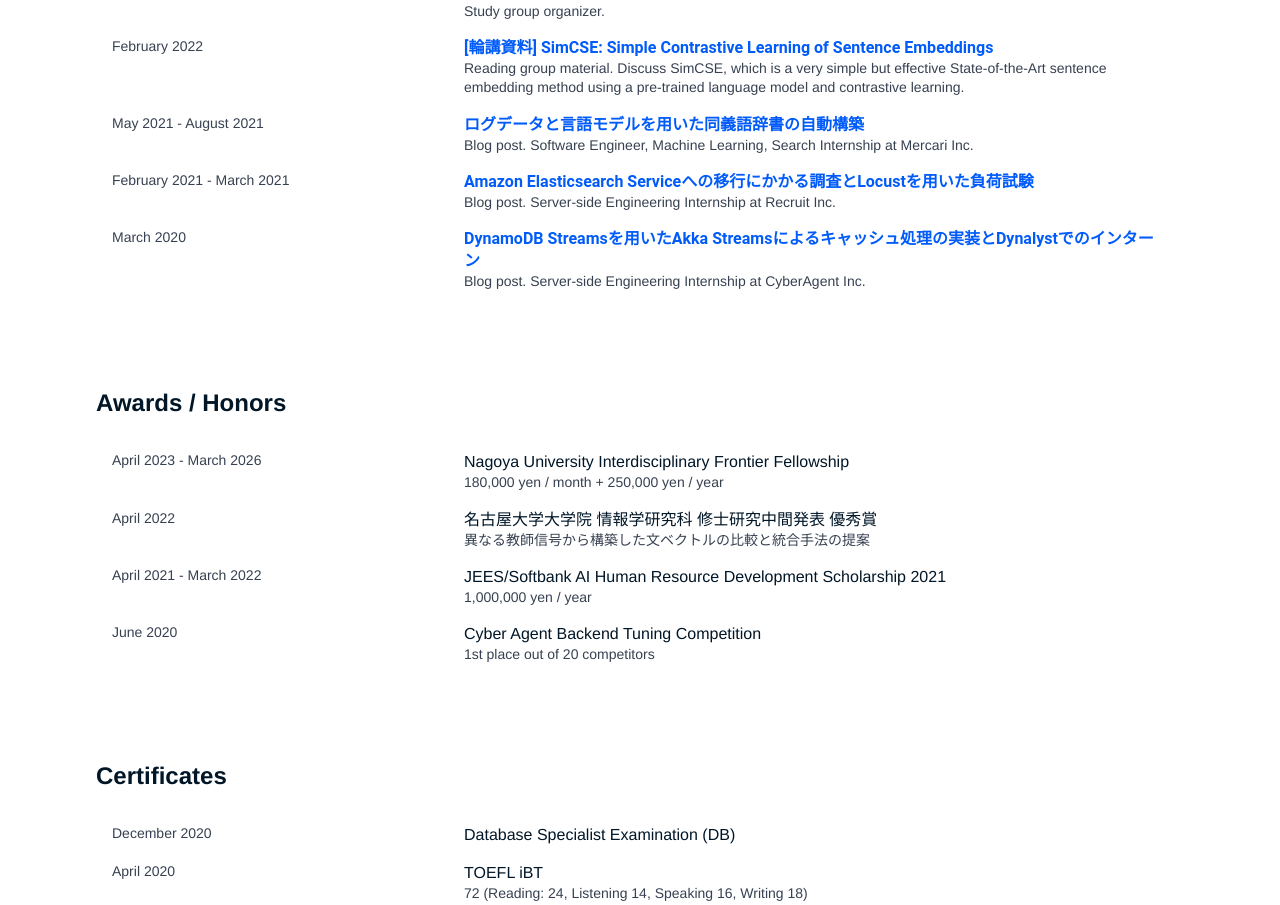
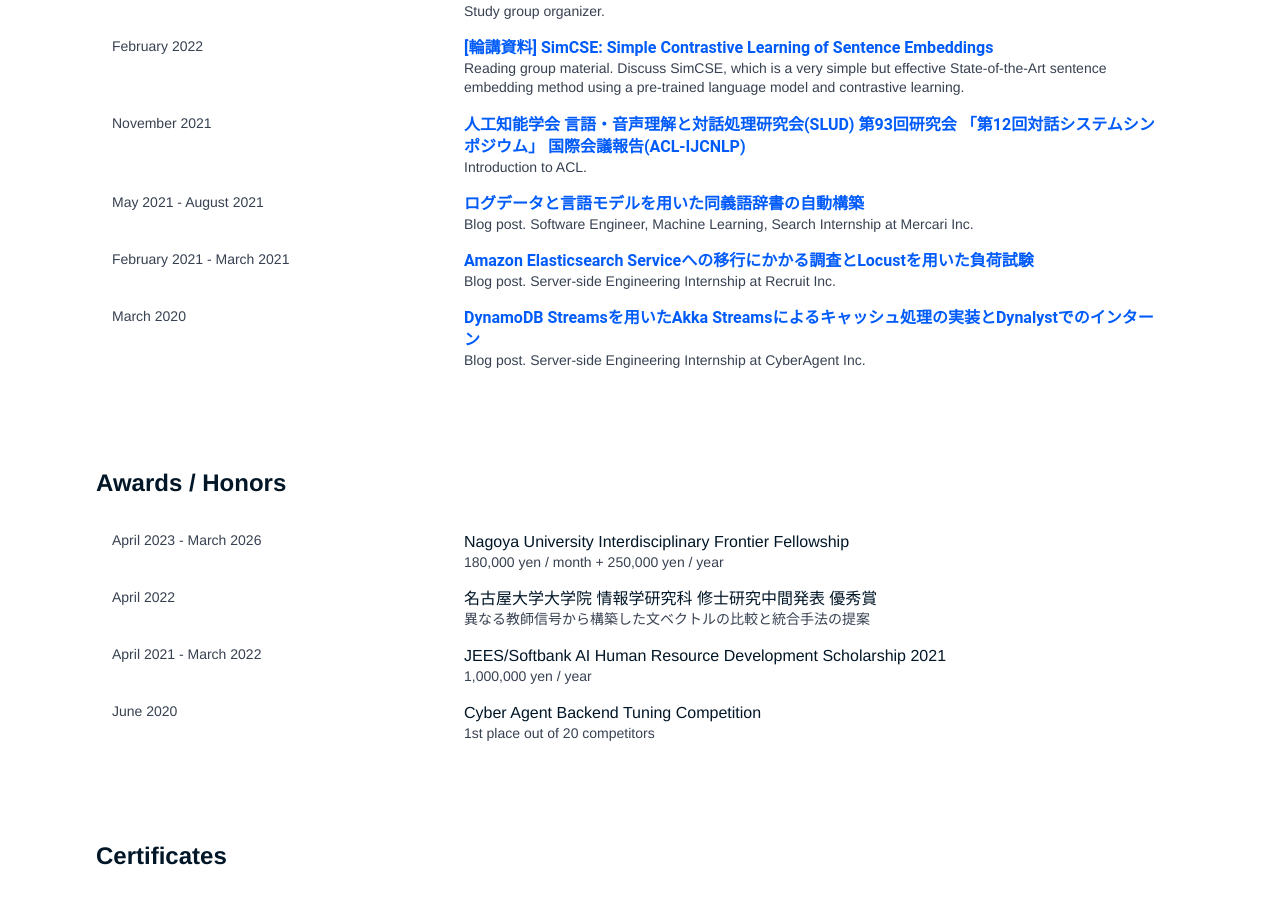
Before and after one commit to hppRC/hppRC.github.io, a Next.js app: page / in a window 1280 px wide. Shown: the part 1907-2812 px from the top of the page. Built offline with nearby package versions, Linux system fonts and the light colour scheme.

Commit message:
:+1: Add conference report

```diff
--- a/src/pages/index.tsx
+++ b/src/pages/index.tsx
@@ -107,6 +107,12 @@ const activitiesResources: ReadonlyArray<Resource> = [
     period: `February 2022`,
     relatedLink: `https://speakerdeck.com/hpprc/lun-jiang-zi-liao-simcse-simple-contrastive-learning-of-sentence-embeddings-823255cd-bd1f-40ec-a65c-0eced7a9191d`,
     text: `Reading group material. Discuss SimCSE, which is a very simple but effective State-of-the-Art sentence embedding method using a pre-trained language model and contrastive learning.`,
+  },
+  {
+    title: `人工知能学会 言語・音声理解と対話処理研究会(SLUD) 第93回研究会 「第12回対話システムシンポジウム」 国際会議報告(ACL-IJCNLP)`,
+    period: `November 2021`,
+    relatedLink: `https://github.com/jsai-slud/sig-slud/blob/bb874324f3dbb2f309d46ec321ef977f37f23a92/material/93th/conference_report_2021.pdf`,
+    text: `Introduction to ACL.`,
   },
   {
     title: `ログデータと言語モデルを用いた同義語辞書の自動構築`,
```
